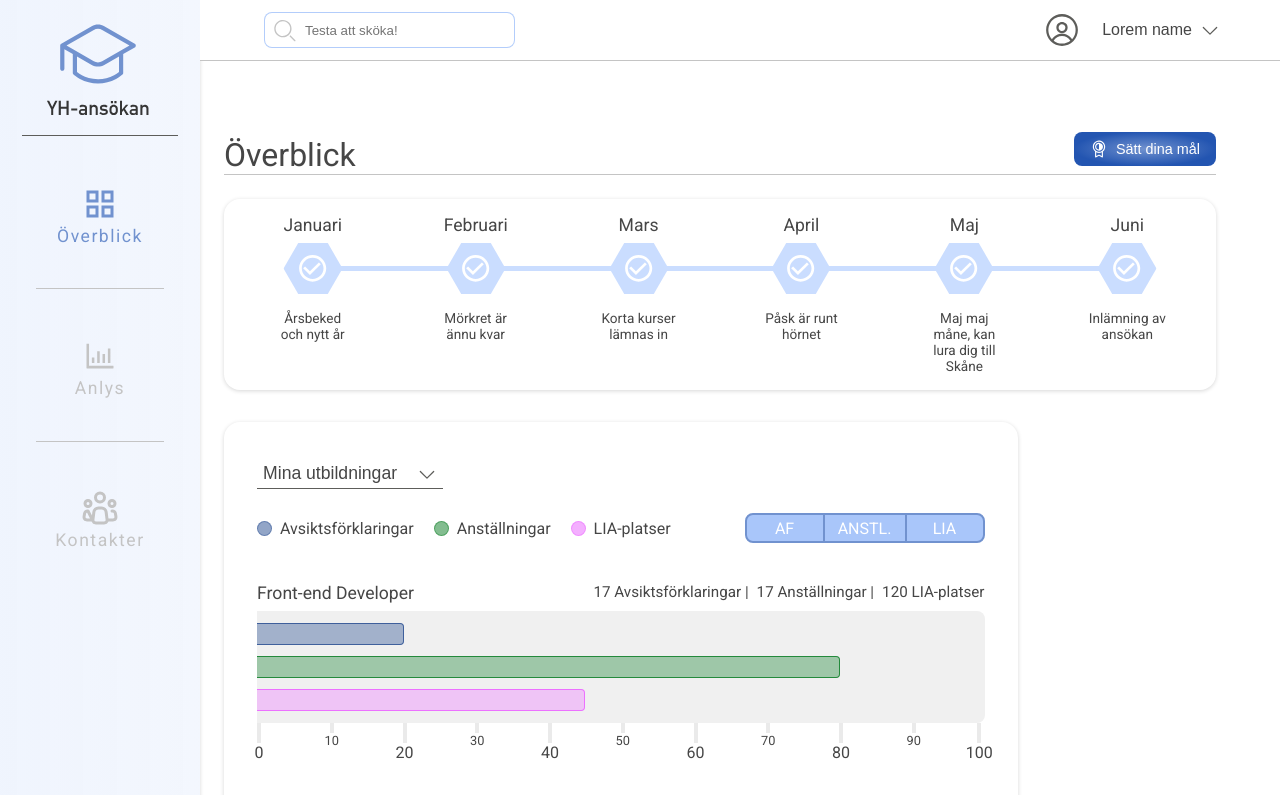
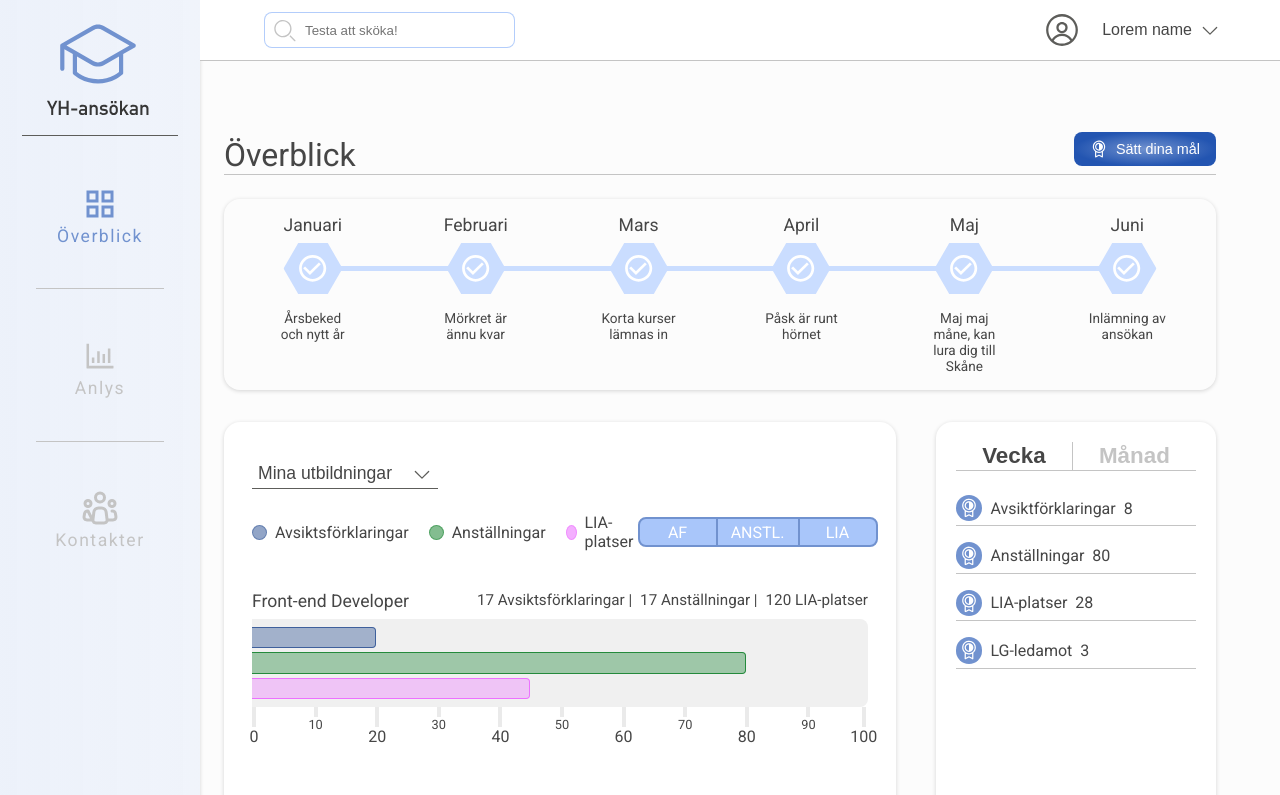
Before and after one commit to abersoft-technologies/yhs-front-end, a Next.js app: page / in a window 1280 px wide. Shown: the top 795 px of the page. Built offline with nearby package versions, Linux system fonts and the light colour scheme.

Commit message:
YS-23 Created weekly/monthly stats card for overview

```diff
--- a/pages/index.tsx
+++ b/pages/index.tsx
@@ -5,6 +5,8 @@ import styles from '../styles/Overview.module.scss';
 
 import Milestones from '../src/components/overview/milestones/Milestones';
 import Barchart from '../src/components/overview/barchart/Barchart';
+import ProgressCard from '../src/components/overview/progress_card/ProgressCard';
+import { Flex } from '../src/components/ui/Flex';
 
 const Overview: NextPage = () => {
   return (
@@ -25,7 +27,10 @@ const Overview: NextPage = () => {
         </header>
         <section className={styles.overview_content_container}>
           <Milestones />
-          <Barchart />
+          <Flex direction='row' justify='space-between' gap='xxx-large'>
+            <Barchart />
+            <ProgressCard />
+          </Flex>
         </section>
       </div>
     </>
--- a/src/components/overview/barchart/Barchart.module.scss
+++ b/src/components/overview/barchart/Barchart.module.scss
@@ -1,9 +1,10 @@
 @use '../../../../styles/variables' as var;
 
 .barchart_container {
-  width: 80%;
-  margin-bottom: 20rem;
+  width: 100%;
+  // margin-bottom: 20rem;
   padding-bottom: 8rem;
+  background: #fff;
   box-shadow: var.$subtile-box-shadow;
   border-radius: var.$spacing-medium;
   display: grid;
--- a/src/components/overview/barchart/bar/Bar.tsx
+++ b/src/components/overview/barchart/bar/Bar.tsx
@@ -1,3 +1,5 @@
+import React from 'react';
+
 /* Import scss module */
 import styles from '../Barchart.module.scss';
 
@@ -37,9 +39,9 @@ const Bar = ({
 }: IBarProps) => {
   const determentHeightOfBar = () => {
     let height = 0;
-    checkedParams.letter_of_intent ? (height += 2) : height;
-    checkedParams.employment ? (height += 2) : height;
-    checkedParams.internship ? (height += 2) : height;
+    checkedParams.letter_of_intent ? (height += 1.5) : height;
+    checkedParams.employment ? (height += 1.5) : height;
+    checkedParams.internship ? (height += 1.5) : height;
     return `${height}rem`;
   };
 
@@ -85,7 +87,7 @@ const Bar = ({
 
           {numbersForBar.map((item, i) => {
             return (
-              <>
+              <React.Fragment key={i}>
                 {!item.isSmall ? (
                   <BarProgressIndicatonNumber
                     key={i}
@@ -103,7 +105,7 @@ const Bar = ({
                     <label>{item.number}</label>
                   </BarProgressIndicatonNumberSmall>
                 )}
-              </>
+              </React.Fragment>
             );
           })}
         </div>
--- /dev/null
+++ b/src/components/overview/progress_card/ProgressCard.tsx
@@ -0,0 +1,89 @@
+import React, { useState } from 'react';
+
+import styles from './Progresscard.module.scss';
+
+interface IWeeklyMonthlyCardProps {
+  amount: number;
+  type: string;
+}
+
+const ProgressCard = () => {
+  const [activeInterval, setActiveInterval] = useState({
+    week: true,
+    month: false,
+  });
+
+  let attributesProgArray = [
+    { type: 'Avsiktförklaringar', amount: 8 },
+    { type: 'Anställningar', amount: 80 },
+    { type: 'LIA-platser', amount: 28 },
+    { type: 'LG-ledamot', amount: 3 },
+  ];
+  let attributesProgArrayMoth = [
+    { type: 'Avsiktförklaringar', amount: 38 },
+    { type: 'Anställningar', amount: 280 },
+    { type: 'LIA-platser', amount: 208 },
+    { type: 'LG-ledamot', amount: 9 },
+  ];
+
+  const DisplayNumbersCard = ({ amount, type }: IWeeklyMonthlyCardProps) => (
+    <article>
+      <img src='/achievement-icon.svg' alt='Achievement' />
+      <div>{type}</div>
+      <div>{amount}</div>
+    </article>
+  );
+
+  return (
+    <div className={styles.progress_card_container}>
+      <div className={styles.toggle_week_month_container}>
+        <button
+          type='button'
+          onClick={() => setActiveInterval({ week: true, month: false })}
+          style={
+            activeInterval.week ? { color: '#464646' } : { color: '#c4c4c4' }
+          }
+        >
+          Vecka
+        </button>
+        <hr />
+        <button
+          type='button'
+          onClick={() => setActiveInterval({ week: false, month: true })}
+          style={
+            activeInterval.month ? { color: '#464646' } : { color: '#c4c4c4' }
+          }
+        >
+          Månad
+        </button>
+      </div>
+      <section className={styles.attributes_progress_container}>
+        {activeInterval.week
+          ? attributesProgArray.map(
+              (item: IWeeklyMonthlyCardProps, i: number) => {
+                return (
+                  <DisplayNumbersCard
+                    key={i}
+                    type={item.type}
+                    amount={item.amount}
+                  />
+                );
+              }
+            )
+          : attributesProgArrayMoth.map(
+              (item: IWeeklyMonthlyCardProps, i: number) => {
+                return (
+                  <DisplayNumbersCard
+                    key={i}
+                    type={item.type}
+                    amount={item.amount}
+                  />
+                );
+              }
+            )}
+      </section>
+    </div>
+  );
+};
+
+export default ProgressCard;
--- /dev/null
+++ b/src/components/overview/progress_card/Progresscard.module.scss
@@ -0,0 +1,61 @@
+@use '../../../../styles/variables' as var;
+
+.progress_card_container {
+  width: 100%;
+  height: auto;
+  max-width: 240px;
+  max-height: 440px;
+  background: #fff;
+  box-shadow: var.$subtile-box-shadow;
+  border-radius: var.$spacing-medium;
+  padding: var.$spacing-large;
+
+  &:hover {
+    box-shadow: var.$subtile-box-shadow-hover;
+  }
+}
+
+.toggle_week_month_container {
+  border-bottom: 1px solid var.$light-grey;
+  display: flex;
+  justify-content: space-evenly;
+  hr {
+    margin: 0;
+    color: var.$light-grey;
+    border: none;
+    width: 1px;
+    background: var.$light-grey;
+  }
+  > button {
+    cursor: pointer;
+    background: none;
+    border: none;
+    font-size: 1.4rem;
+    font-weight: bold;
+    color: var.$txt-color;
+  }
+}
+
+.attributes_progress_container {
+  margin-top: var.$spacing-x-large;
+  display: flex;
+  flex-direction: column;
+  gap: 1rem;
+  > article {
+    display: flex;
+    align-items: center;
+    gap: var.$spacing-small;
+    color: var.$txt-color;
+    padding-bottom: var.$spacing-x-small;
+
+    border-bottom: 1px solid var.$light-grey;
+    > img {
+      background: var.$primary-color;
+      width: 20px;
+      padding: 0.2rem;
+      border-radius: 50%;
+      fill: red;
+      stroke: red;
+    }
+  }
+}
--- a/styles/Contacts.module.scss
+++ b/styles/Contacts.module.scss
@@ -1,7 +1,7 @@
 @use './variables' as var;
 
 .contacts_container {
-  margin-top: 8.25rem;
+  // margin-top: 8.25rem;
   padding-left: 1.5rem;
 }
 
--- a/styles/Layout.module.scss
+++ b/styles/Layout.module.scss
@@ -1,11 +1,10 @@
 @use './variables' as var;
 
 .main {
-  // height: calc(100vh - 140px);
   height: 100%;
-  // margin-top: 140px;
   width: calc(100% - 200px - 5%);
   margin-left: 200px;
+  padding: 8.25rem 0 4rem 0;
   margin-right: 5%;
 }
 
--- a/styles/Overview.module.scss
+++ b/styles/Overview.module.scss
@@ -1,7 +1,7 @@
 @use './variables' as var;
 
 .overview_container {
-  margin-top: 8.25rem;
+  // margin-top: 8.25rem;
   padding-left: 1.5rem;
 }
 
--- a/styles/globals.scss
+++ b/styles/globals.scss
@@ -6,4 +6,5 @@ body {
   margin: 0;
   box-sizing: border-box;
   font-family: 'Roboto', sans-serif;
+  background: rgb(252, 252, 252);
 }
```
